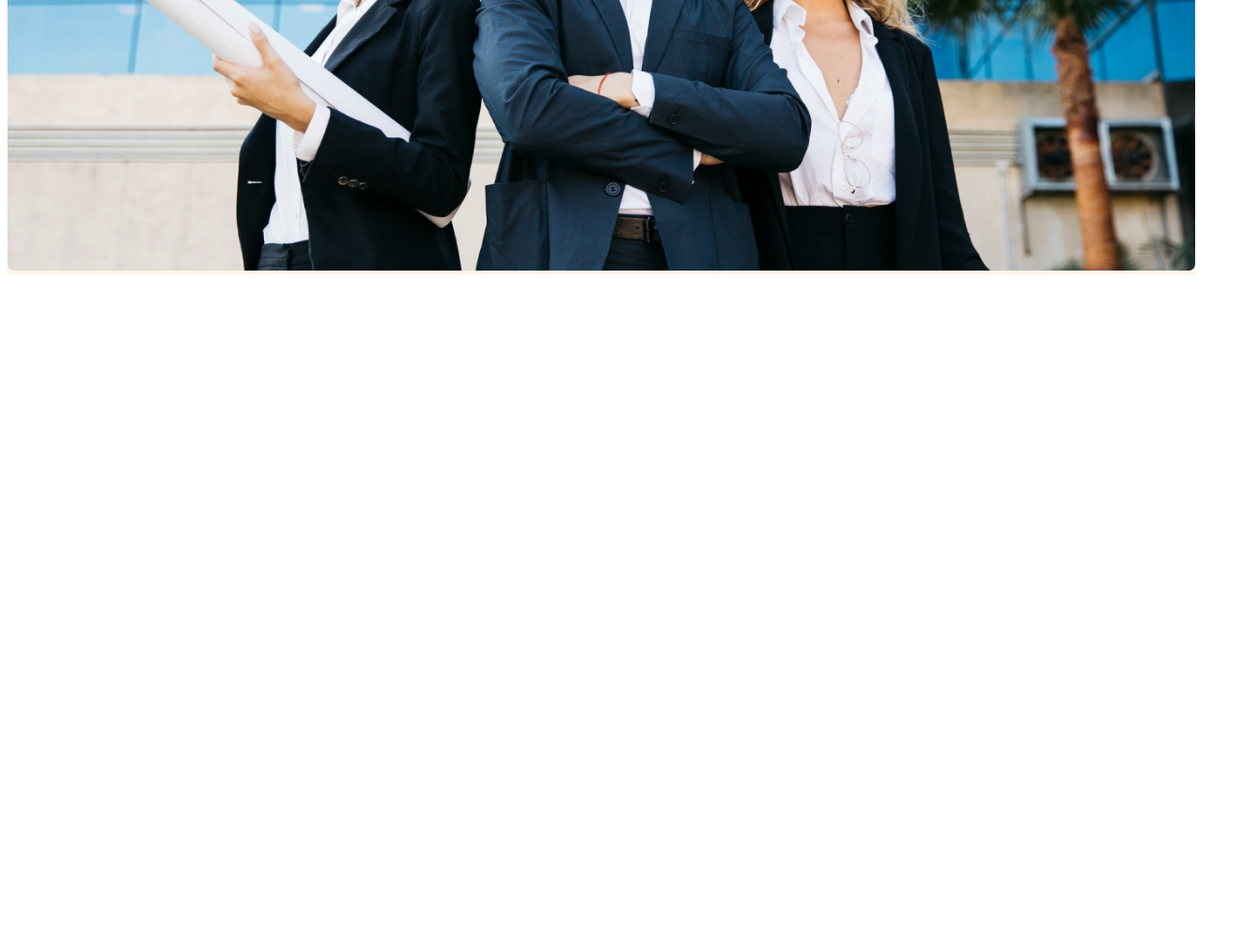
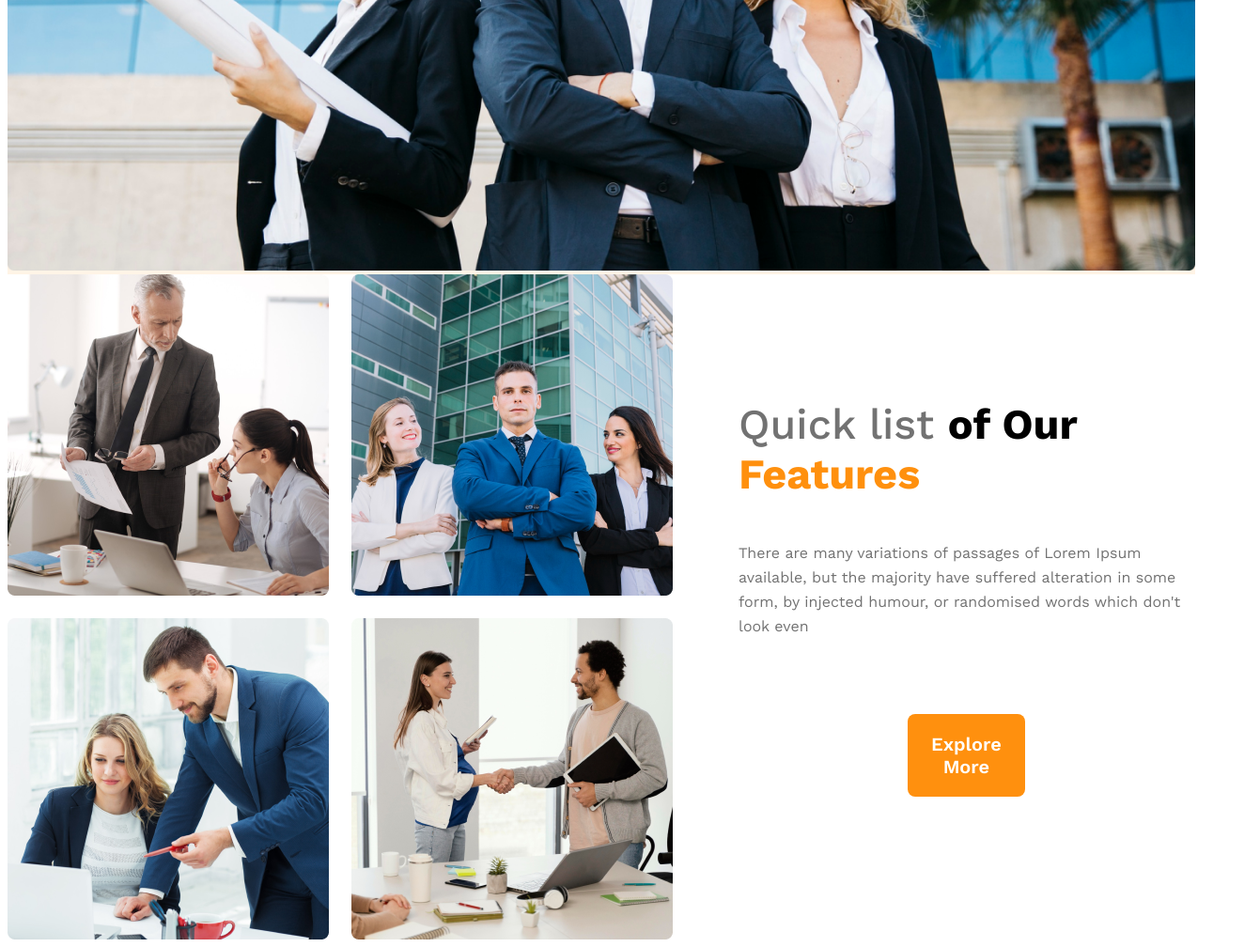
Before and after one commit to MSRMaruf/g3-architects-modiul-9, a plain HTML site: page index.html in a window 1280 px wide. Shown: the part 975-1983 px from the top of the page at 94% size, 1341 px wide, since content can reach past the window. Before the commit the page ends 1275 px from the top, so only its background shows below. Drawn offline with nearby package versions, Linux system fonts and the light colour scheme.

Commit message:
teams section don

```diff
--- a/index.html
+++ b/index.html
@@ -12,7 +12,7 @@
 
 </head>
 <body>
-
+   <!-- header start -->
     <header>
             <nav>
                 <h3 class="nav-title">G3 Architects</h3>
@@ -33,8 +33,26 @@
                     <img src="images/banner.png" alt="">
             </div>
     </header>
+    <!-- header end -->
 
     <main>
+        <section class="teams-container">
+            <div class="teams-img-container">
+                <img src="images/team1.png" alt="">
+                <img src="images/team2.png" alt="">
+                <img src="images/team3.png" alt="">
+                <img src="images/team4.png" alt="">
+
+            </div>
+            <div class="teams-content">
+                <h3 style="font-weight: 500;color: #727272;font-size: 45px;">Quick list <span style="font-weight: 700; color: #000;font-style: normal;">of Our</span> <br><span style="color: #FF900E;font-weight: 700;">Features</span></h3>
+
+
+                <p class="teams-text-prg">There are many variations of passages of Lorem Ipsum available, but the majority have suffered alteration in some form, by injected humour, or randomised words which don't look even</p>
+                <button class="btn-primary">Explore More</button>
+
+            </div>
+        </section>
 
     </main>
 
--- a/style.css
+++ b/style.css
@@ -6,7 +6,7 @@
 
 header{
     background: rgba(255, 144, 14, 0.10);
-    /* border: 50px 240px; */
+
 }
 nav{
     display: flex;
@@ -101,3 +101,35 @@ color: #000;
         flex-direction: column;
     }
 }
+
+/* teams style */
+
+main {
+    max-width: 1440px;
+    margin: 0 auto;
+
+}
+
+.teams-container{
+    display: flex;
+    align-items: center;
+
+
+}
+.teams-img-container{
+    display: grid;
+    grid-template-columns: repeat(2, 1fr);
+    gap: 24px;
+}
+.teams-content{
+    padding-left: 70px;
+    padding-right: 70px;
+}
+.teams-text-prg{
+    color:  #727272;
+font-family: Work Sans;
+font-size: 16px;
+font-style: normal;
+font-weight: 400;
+line-height: 26px; /* 162.5% */
+}
```
